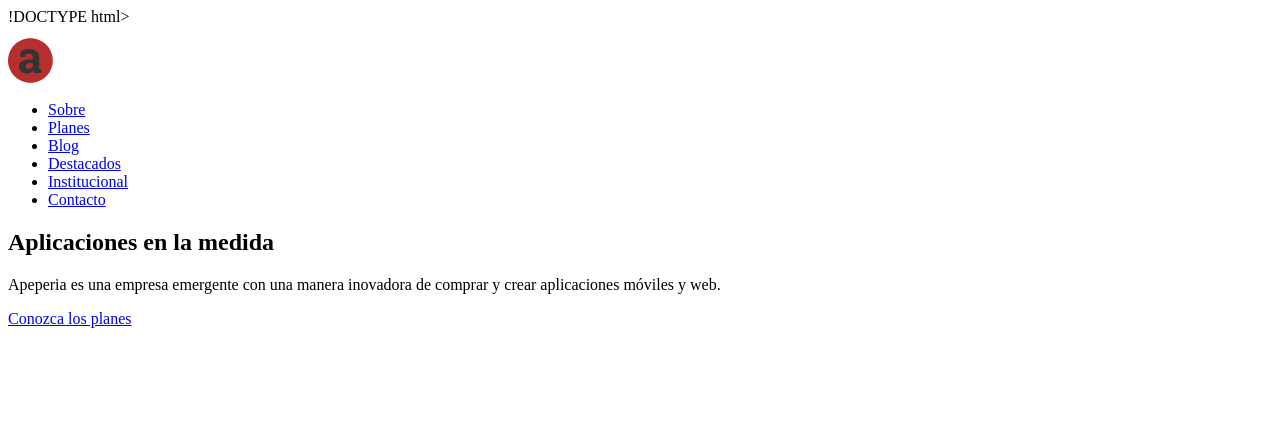
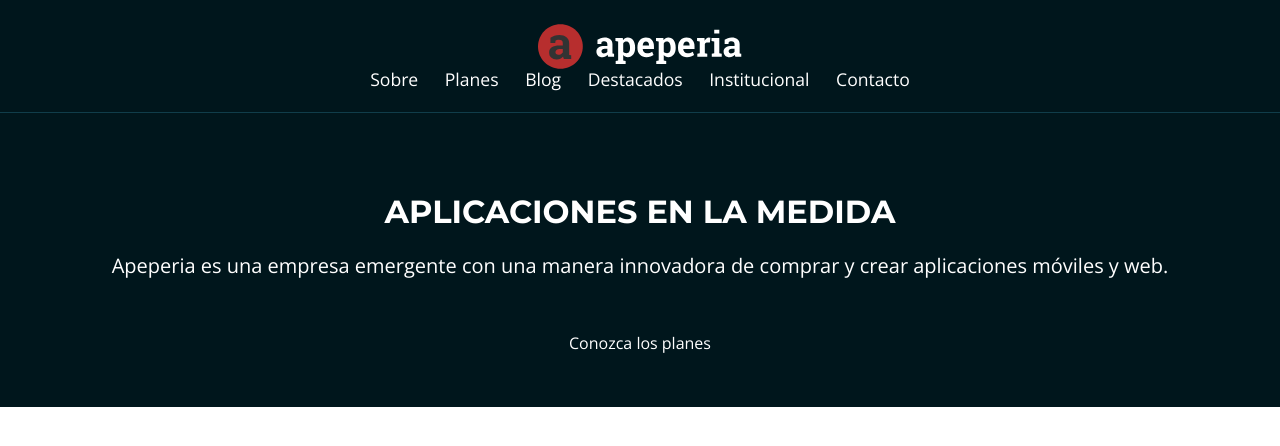
Before and after one commit to ana-quintero/apeperia, a plain HTML site: page index.html in a window 1280 px wide. Drawn offline with nearby package versions, Linux system fonts and the light colour scheme.

Commit message:
Organizando el Viewport y su contenido

```diff
--- /dev/null
+++ b/css/bases.css
@@ -0,0 +1,51 @@
+:root{
+    --background-llamada-mobile: #00161C;
+    --background-blanco: #FFFFFF;
+    --background-azul-claro: #DFE3F5;
+    --background-ceniza-claro: #F7F4F4;
+    --background-ceniza-medio: #D9D9D9;
+
+
+    --border-cabecera-mobile: #103D4A;
+
+
+    --boton-rojo: #B72E2E;
+
+
+    --fuente-ceniza-claro: #666666;
+    --fuente-ceniza-oscuro: #4F4C4C;
+
+
+    --planes-card-start: #035A76;
+    --planes-card-ultra: #690F8E;
+    --planes-card-mega: #B00024;
+
+
+    --fuente-enlace: #0006FF;
+
+
+    --background-footer: #333333;
+
+    --montserrat:'Montserrat', sans-serif;
+    --open-sans:'Open Sans', sans-serif;
+}
+
+body{
+    font-family: var(--open-sans);
+}
+
+.container{
+    padding-right: 6%;
+    padding-left: 6%;
+}
+
+.boton {
+    text-align: center;
+    display: block;
+    width: 100%;
+    max-width: 350px;
+    box-sizing: border-box;
+    padding: 1rem 2rem;
+    border: 1px solid (--boton-rojo) ;
+    border-radius: 5px;
+}
--- a/css/head.css
+++ b/css/head.css
@@ -31,6 +31,6 @@
     display: inline-block;
 
     margin-right: .7rem;
-    margin-bottom: 1.25rem;
+    margin-bottom: .7rem;
     margin-left: .7rem;
 }
--- a/css/llamada.css
+++ b/css/llamada.css
@@ -13,7 +13,7 @@
 }
 
 .llamada__titulo {
-    font-family: 'Montserrat', serif;
+    font-family: var(--montserrat);
     font-size: 2rem;
     font-weight: 700;
     text-transform: uppercase;
--- a/index.html
+++ b/index.html
@@ -1,28 +1,34 @@
-!DOCTYPE html>
+<!DOCTYPE html>
 <html>
     <head>
+        <meta name="viewport" content="width=device-width, initial-scale=1.0" />
         <meta charset="utf-8">
         <title>Home Apeperia</title>
+        <link href="https://fonts.googleapis.com/css2?family=Montserrat:wght@300;400;700&family=Open+Sans:wght@300;400;700&display=swap" rel="stylesheet">
+        <link href="css/reset.css" rel="stylesheet">
+        <link href="css/head.css" rel="stylesheet">
+        <link href="css/llamada.css" rel="stylesheet">
+        <link href="css/bases.css" rel="stylesheet">
     </head>
     <body>
-        <header>
-            <img src="img/logo-apeperia.svg" alt="Logp Apeperoia">
-            <nav>
+        <header class="head container">
+            <img class="head_logo" src="img/logo-apeperia.svg" alt="Logo Apeperia">
+            <nav class="head__navegacion">
                 <ul>
-                    <li><a href="#">Sobre</a></li>
-                    <li><a href="#">Planes</a></li>
-                    <li><a href="#">Blog</a></li>
-                    <li><a href="#">Destacados</a></li>
-                    <li><a href="#">Institucional</a></li>
-                    <li><a href="#">Contacto</a></li>
+                    <li class="head__enlace"><a href="#">Sobre</a></li>
+                    <li class="head__enlace"><a href="#">Planes</a></li>
+                    <li class="head__enlace"><a href="#">Blog</a></li>
+                    <li class="head__enlace"><a href="#">Destacados</a></li>
+                    <li class="head__enlace"><a href="#">Institucional</a></li>
+                    <li class="head__enlace"><a href="#">Contacto</a></li>
                 </ul>
             </nav>
         </header>
         <main>
-            <section>
-                <h1>Aplicaciones en la medida</h1>
-                <p>Apeperia es una empresa emergente con una manera inovadora de comprar y crear aplicaciones móviles y web.</p>
-                <a href="#">Conozca los planes</a>
+            <section class="llamada container">
+                <h1 class="llamada__titulo">Aplicaciones en la medida</h1>
+                <p class="llamada__texto">Apeperia es una empresa emergente con una manera innovadora de comprar y crear aplicaciones móviles y web.</p>
+                <a class="llamada__boton boton" href="#">Conozca los planes</a>
             </section>
 
         </main>
```
